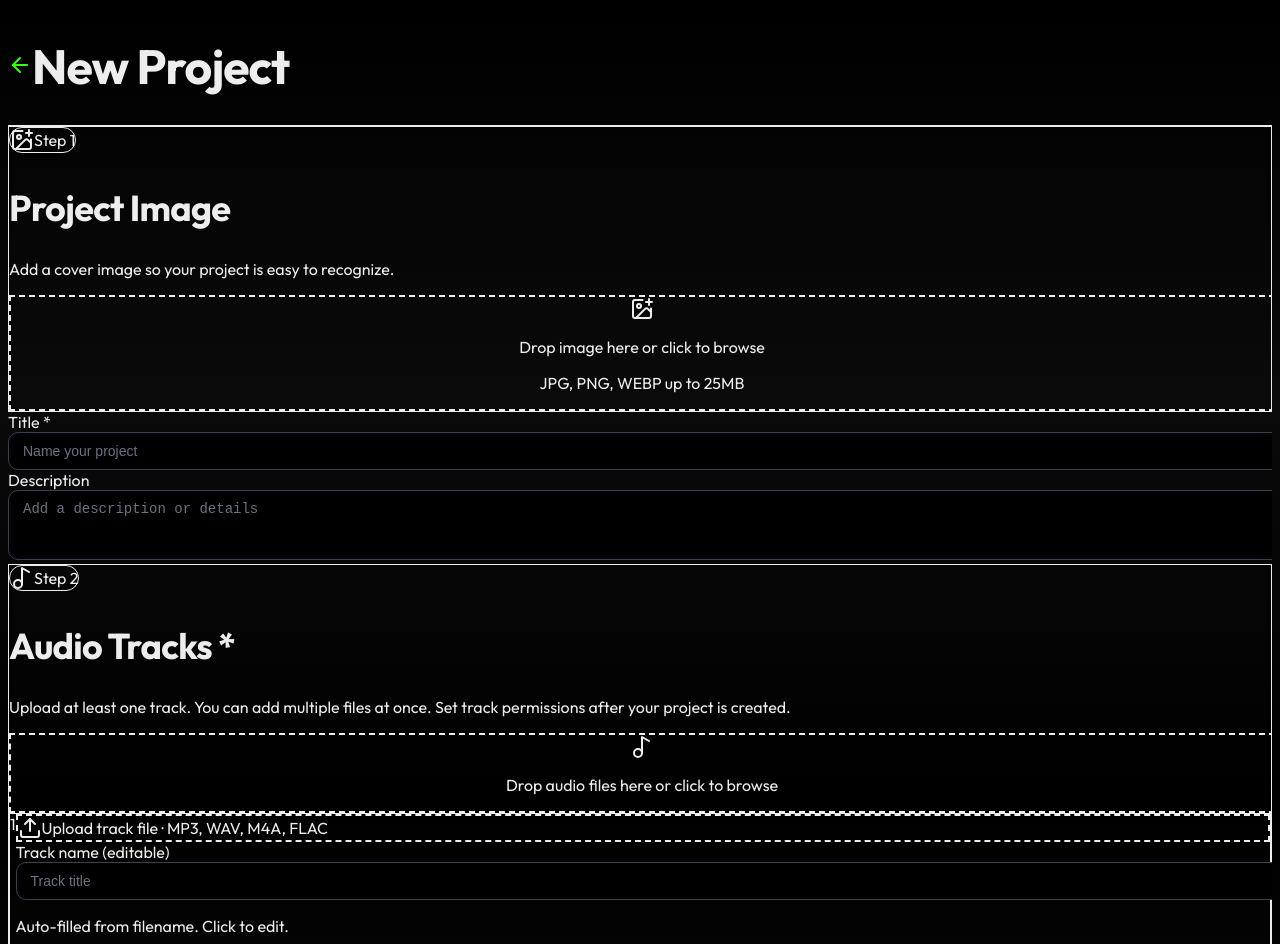
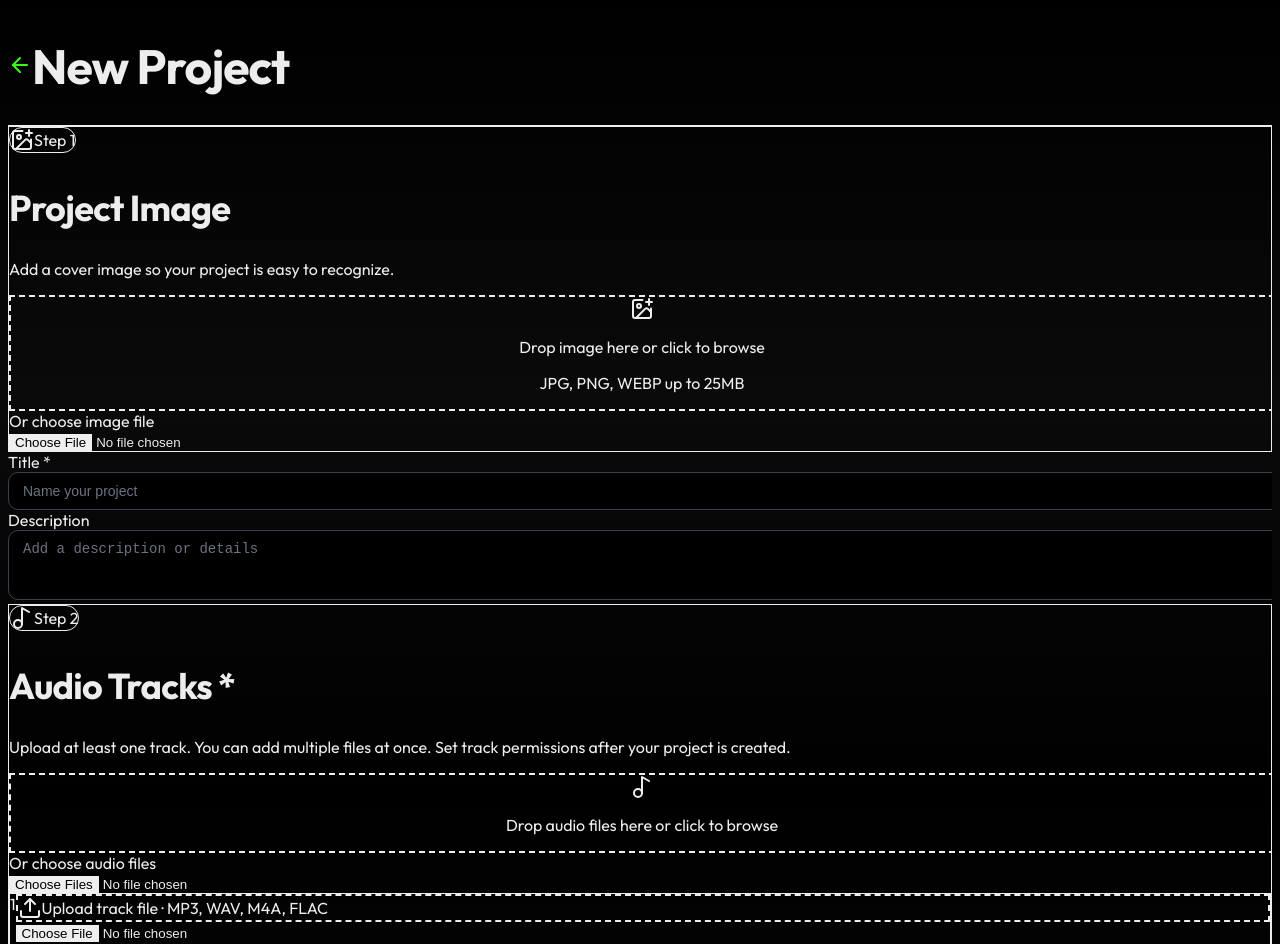
Before and after one commit to shayastark/demo, a Next.js app: page /dashboard/projects/new in a window 1280 px wide. Shown: the top 944 px of the page. Built offline with nearby package versions, Linux system fonts and the light colour scheme; no server answers.

Commit message:
resolve upload issue

```diff
--- a/components/NewProjectPage.tsx
+++ b/components/NewProjectPage.tsx
@@ -436,6 +436,15 @@ export default function NewProjectPage() {
                 />
               </div>
             )}
+            <div>
+              <label className="block text-xs text-gray-500 mb-1">Or choose image file</label>
+              <input
+                type="file"
+                accept="image/*"
+                onChange={handleCoverImageChange}
+                className="w-full text-sm text-white file:mr-3 file:py-2 file:px-4 file:rounded-lg file:border-0 file:text-sm file:font-medium file:bg-white file:text-black hover:file:bg-gray-200"
+              />
+            </div>
           </div>
 
           {/* Title */}
@@ -518,6 +527,18 @@ export default function NewProjectPage() {
                   if (e.target.files?.length) handleBulkTrackUpload(e.target.files)
                 }}
                 className="hidden"
+              />
+            </div>
+            <div>
+              <label className="block text-xs text-gray-500 mb-1">Or choose audio files</label>
+              <input
+                type="file"
+                multiple
+                accept="audio/mpeg,audio/mp3,audio/wav,audio/wave,audio/x-wav,audio/mp4,audio/x-m4a,audio/aac,audio/flac,audio/ogg,.mp3,.wav,.m4a,.aac,.flac,.ogg"
+                onChange={(e) => {
+                  if (e.target.files?.length) handleBulkTrackUpload(e.target.files)
+                }}
+                className="w-full text-sm text-white file:mr-3 file:py-2 file:px-4 file:rounded-lg file:border-0 file:text-sm file:font-medium file:bg-white file:text-black hover:file:bg-gray-200"
               />
             </div>
             {tracks.length > 0 && tracks[0].file && (
@@ -605,6 +626,15 @@ export default function NewProjectPage() {
                           </div>
                         </div>
                       </div>
+                      <input
+                        type="file"
+                        accept="audio/mpeg,audio/mp3,audio/wav,audio/wave,audio/x-wav,audio/mp4,audio/x-m4a,audio/aac,audio/flac,audio/ogg,.mp3,.wav,.m4a,.aac,.flac,.ogg"
+                        onChange={(e) => {
+                          const file = e.target.files?.[0]
+                          if (file) handleTrackFileChange(index, file)
+                        }}
+                        className="w-full text-xs text-gray-300 file:mr-2 file:py-1.5 file:px-3 file:rounded-md file:border-0 file:text-xs file:font-medium file:bg-gray-200 file:text-black hover:file:bg-white"
+                      />
 
                       {/* Track Title */}
                       <div className="space-y-1.5">
```
